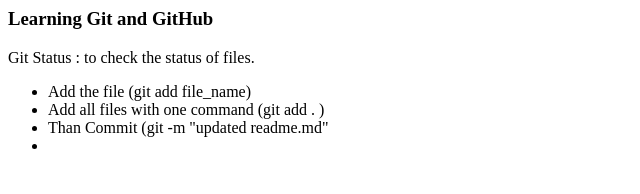
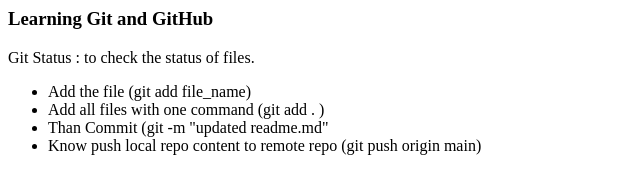
Before and after one commit to m-abdullah-akram/learning-demo, a plain HTML site: page index.html in a window 1280 px wide. Shown: the whole page, without its empty margins (0-640 px from the left). Drawn offline with Linux system fonts and the light colour scheme.

Commit message:
new li added

```diff
--- a/index.html
+++ b/index.html
@@ -5,5 +5,5 @@
     <li>Add the file (git add file_name)</li>
     <li>Add all files with one command (git add . )</li>
     <li>Than Commit (git -m "updated readme.md"</li>
-    <li></li>
+    <li>Know push local repo content to remote repo (git push origin main)</li>
 </ul>
```
